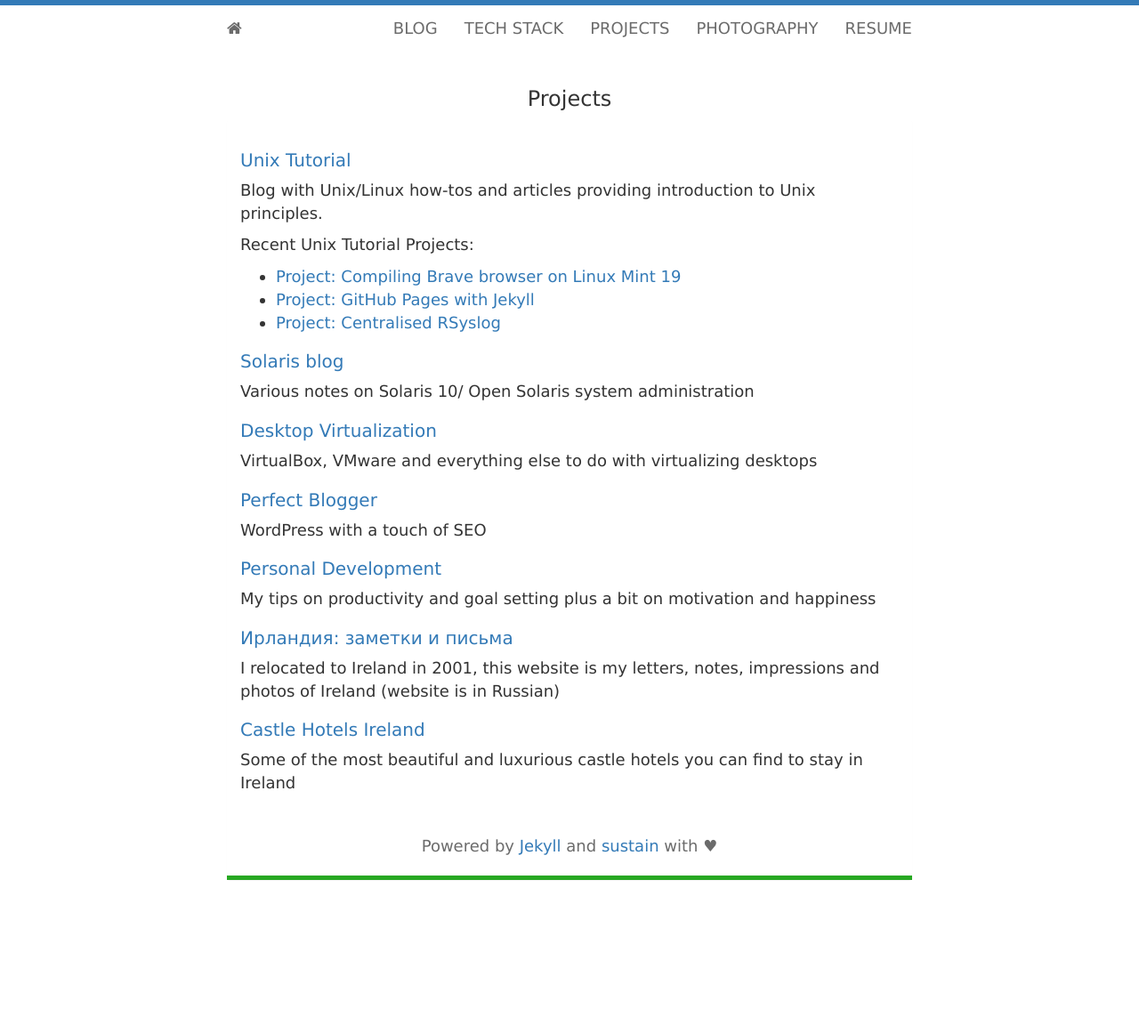
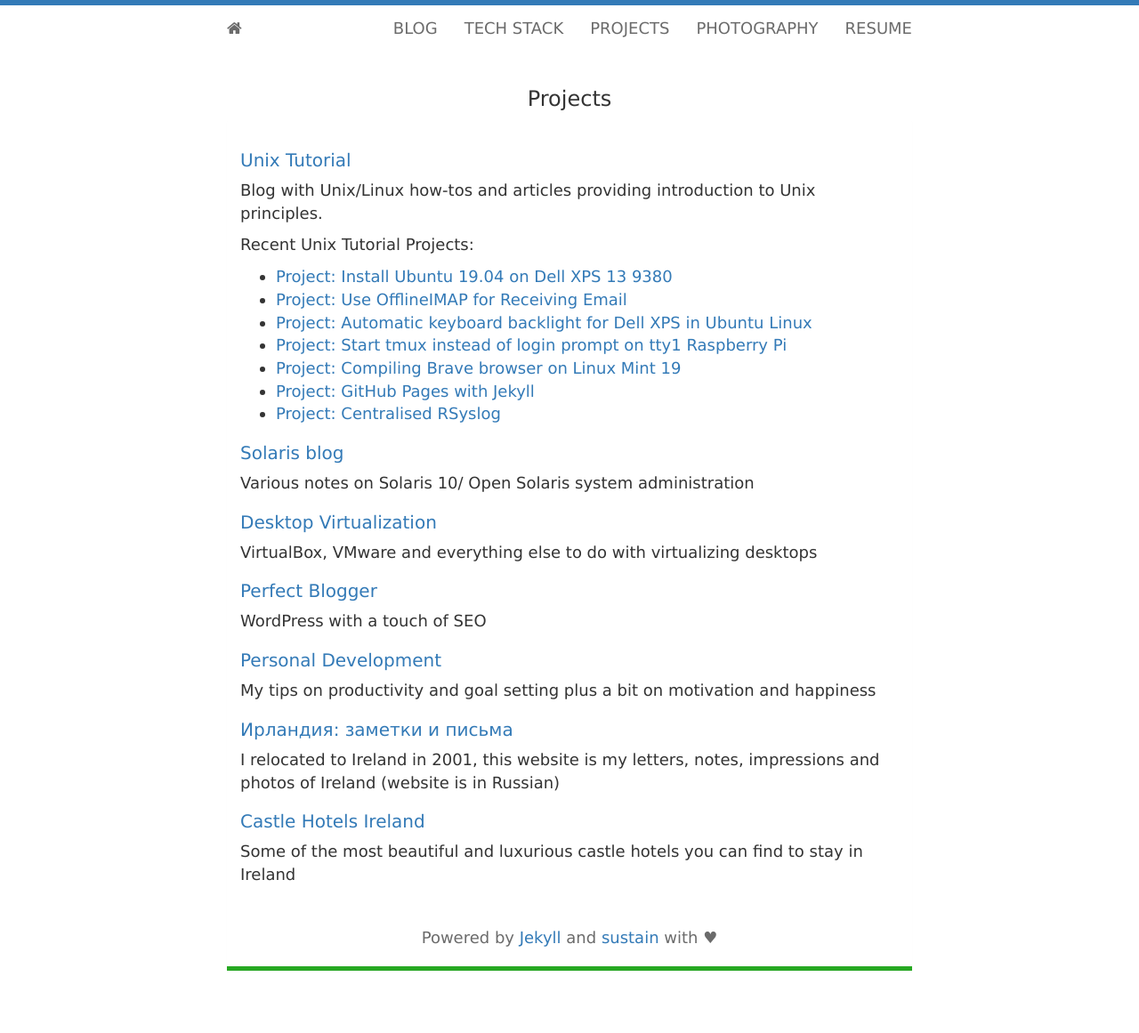
Before and after one commit to greys/greys.github.io, a Jekyll site: the page built from projects.md, in a window 1280 px wide. Shown: the whole page at 89% size. Built offline with Jekyll 4.4.1, drawn with Linux system fonts in a browser that asks for light colours; nearby versions of some CDN libraries; before the commit the page ends 1059 px from its top, so only the background shows below that.

Commit message:
Updated list of projects

```diff
--- a/_includes/projects.md
+++ b/_includes/projects.md
@@ -2,6 +2,10 @@
 Blog with Unix/Linux how-tos and articles providing introduction to Unix principles.
 
 Recent Unix Tutorial Projects:
+- <a href="https://www.unixtutorial.org/projects-install-ubuntu-19-04-on-dell-xps-13-9380">Project: Install Ubuntu 19.04 on Dell XPS 13 9380</a>
+- <a href="https://www.unixtutorial.org/offlineimap-for-receiving-email">Project: Use OfflineIMAP for Receiving Email</a>
+- <a href="https://www.unixtutorial.org/projects-automatic-keyboard-backlight-for-dell-xps-in-linux">Project: Automatic keyboard backlight for Dell XPS in Ubuntu Linux</a>
+- <a href="https://www.unixtutorial.org/projects-start-tmux-instead-of-login-prompt-on-tty1">Project: Start tmux instead of login prompt on tty1 Raspberry Pi</a>
 - <a href="https://www.unixtutorial.org/projects-compiling-brave-browser-on-linux-mint">Project: Compiling Brave browser on Linux Mint 19</a>
 - <a href="https://www.unixtutorial.org/projects-github-pages-with-jekyll">Project: GitHub Pages with Jekyll</a>
 - <a href="https://www.unixtutorial.org/projects-centralised-rsyslog">Project: Centralised RSyslog</a>
```
